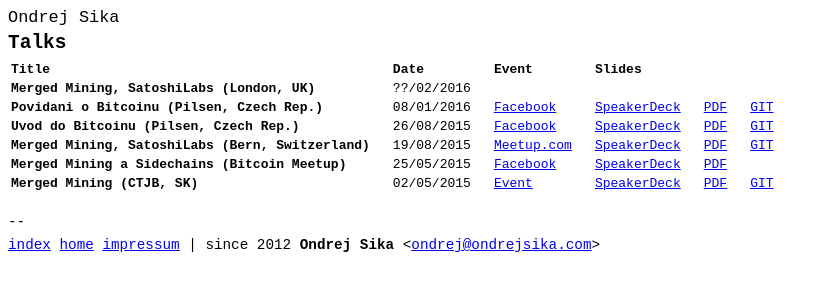
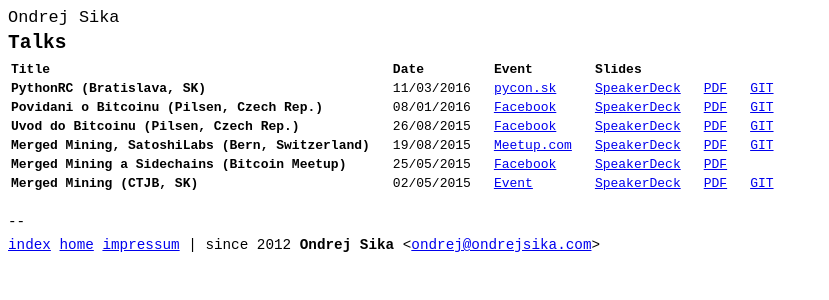
Before and after one commit to ondrejsika/ondrejsika.com, a Jekyll site: the page built from talks/index.md, in a window 1280 px wide. Shown: the top 300 px of the page, without its empty margins (0-829 px from the left). Built offline with Jekyll 4.4.1, drawn with Linux system fonts in a browser that asks for light colours; Markdown is read by kramdown in place of the engine named in the settings; comment, search, counter and statistics services are not loaded.

Commit message:
talks - add PythonRC (PyConSK Lightning Talk)

```diff
--- a/talks/index.md
+++ b/talks/index.md
@@ -17,6 +17,7 @@
 Slides
 </th></tr>
 
+{% comment %}
 <tr id="bitcoin-london-2016"><td>
 <b>Merged Mining, SatoshiLabs (London, UK)</b>
 </td><td>
@@ -29,6 +30,21 @@
 <!-- <a href="">PDF</a> -->
 </td><td>
 <!-- <a href="https://github.com/ondrejsika/merged-mining-satoshilabs-slides">GIT</a> -->
+</td></tr>
+{% endcomment %}
+
+<tr id="pyconsk-2016"><td>
+<b>PythonRC (Bratislava, SK)</b>
+</td><td>
+11/03/2016
+</td><td>
+<a href="https://pycon.sk">pycon.sk</a>
+</td><td>
+<a href="https://speakerdeck.com/ondrejsika/pythonrc-pyconsk-2016">SpeakerDeck</a>
+</td><td>
+<a href="https://speakerd.s3.amazonaws.com/presentations/e0e6bba0a4254909ae860797da6f5496/Ondrej_Sika__PythonRC__slides.pdf">PDF</a>
+</td><td>
+<a href="https://github.com/ondrejsika/pythonrc-slides">GIT</a>
 </td></tr>
 
 <tr id="bitcoin-pilsen-2016"><td>
```
